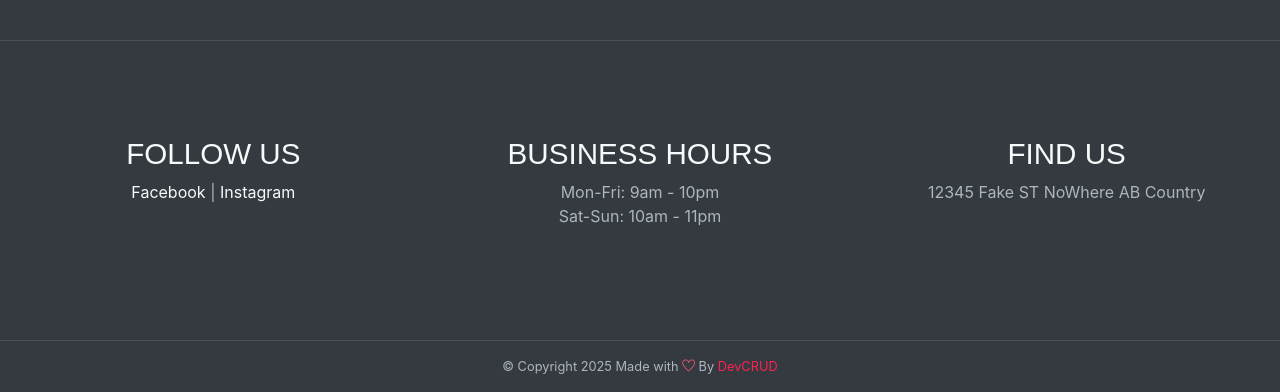
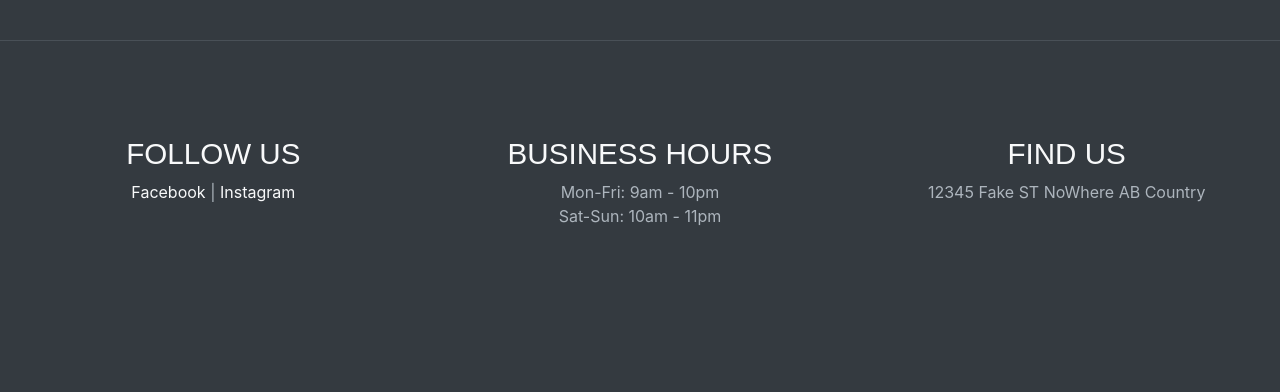
Before and after one commit to xyrois/Restaurant-website, a website: page index.html in a window 1280 px wide. Shown: the part 2719-3111 px from the top of the page. After the commit the page ends 3059 px from the top, so only its background shows below. Drawn offline with Linux system fonts and the light colour scheme; some packages are replaced by stand-ins of ours.

Commit message:
Update index.html

```diff
--- a/index.html
+++ b/index.html
@@ -218,9 +218,6 @@
             </div>
         </div>
     </div>
-    <div class="bg-dark text-light text-center border-top wow fadeIn">
-        <p class="mb-0 py-3 text-muted small">&copy; Copyright <script>document.write(new Date().getFullYear())</script> Made with <i class="ti-heart text-danger"></i> By <a href="http://devcrud.com">DevCRUD</a></p>
-    </div>
     <!-- end of page footer -->
 
 	<!-- core  -->
```
